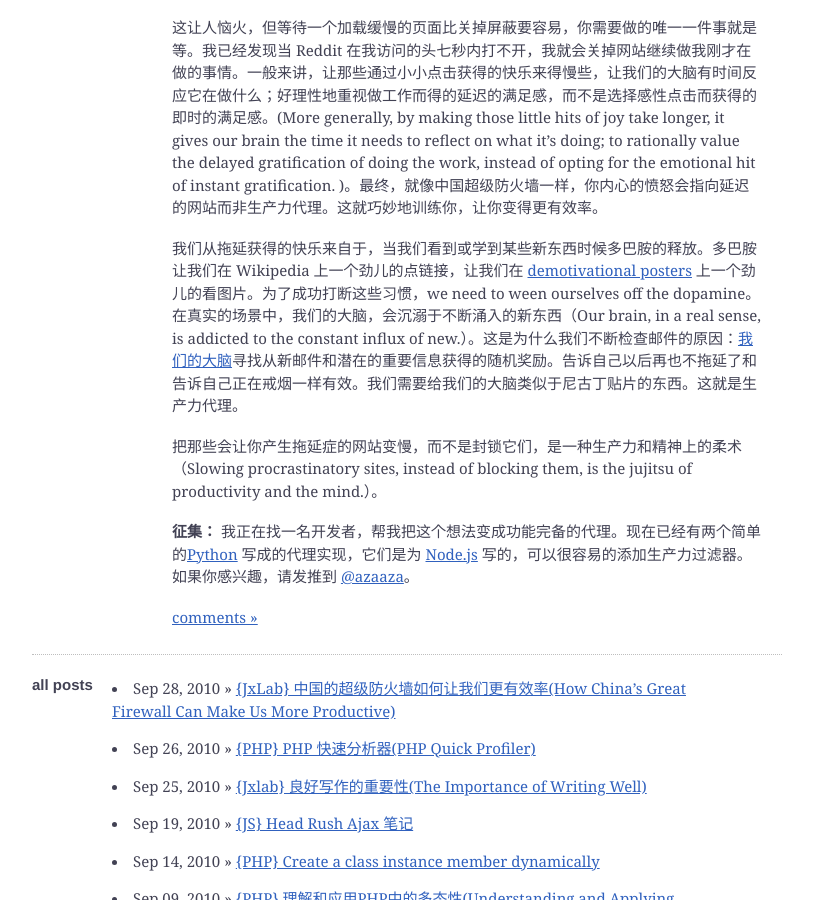
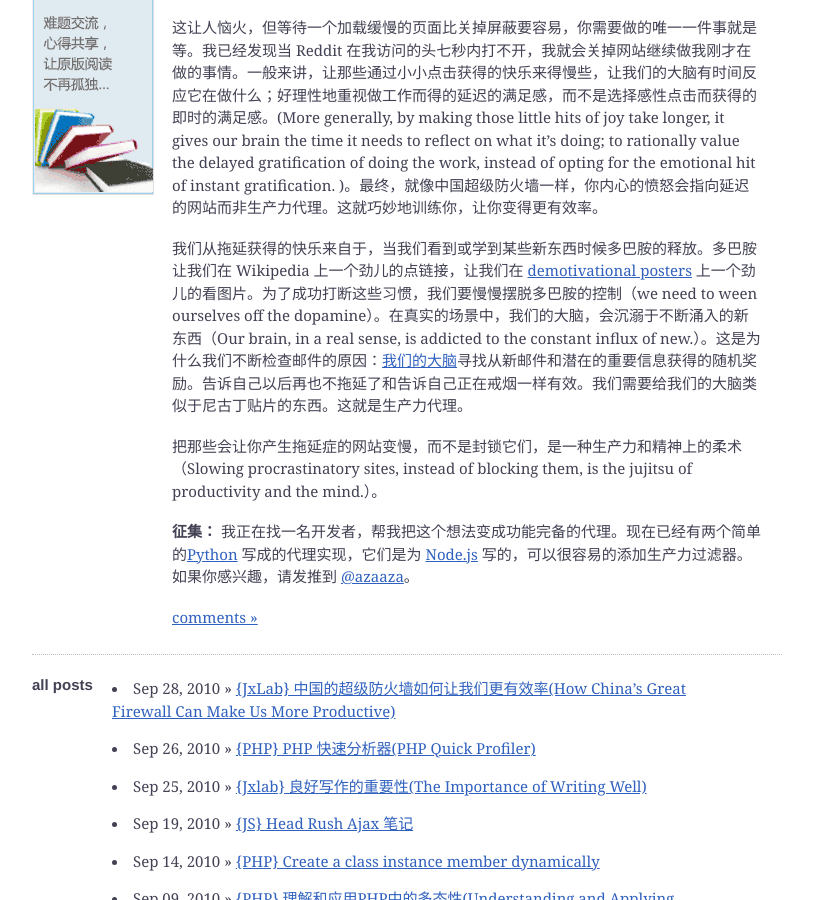
Before and after one commit to Vayn/vayn.github.io, a Jekyll site: the page built from index.html, in a window 1280 px wide and 900 px high, scrolled down 589 px. Shown: the whole window, without its empty margins (233-1046 px from the left). Built offline with Jekyll 4.4.1, drawn with Linux system fonts in a browser that asks for light colours.

Commit message:
add babelcollege ad

```diff
--- a/_posts/2010-09-28-jxlab-chinas-great-firewall-productivity.markdown
+++ b/_posts/2010-09-28-jxlab-chinas-great-firewall-productivity.markdown
@@ -21,7 +21,7 @@ categories:
 
 这让人恼火，但等待一个加载缓慢的页面比关掉屏蔽要容易，你需要做的唯一一件事就是等。我已经发现当 Reddit 在我访问的头七秒内打不开，我就会关掉网站继续做我刚才在做的事情。一般来讲，让那些通过小小点击获得的快乐来得慢些，让我们的大脑有时间反应它在做什么；好理性地重视做工作而得的延迟的满足感，而不是选择感性点击而获得的即时的满足感。(More generally, by making those little hits of joy take longer, it gives our brain the time it needs to reflect on what it’s doing; to rationally value the delayed gratification of doing the work, instead of opting for the emotional hit of instant gratification. )。最终，就像中国超级防火墙一样，你内心的愤怒会指向延迟的网站而非生产力代理。这就巧妙地训练你，让你变得更有效率。
 
-我们从拖延获得的快乐来自于，当我们看到或学到某些新东西时候多巴胺的释放。多巴胺让我们在 Wikipedia 上一个劲儿的点链接，让我们在 [demotivational posters](http://verydemotivational.com/) 上一个劲儿的看图片。为了成功打断这些习惯，we need to ween ourselves off the dopamine。在真实的场景中，我们的大脑，会沉溺于不断涌入的新东西（Our brain, in a real sense, is addicted to the constant influx of new.）。这是为什么我们不断检查邮件的原因：[我们的大脑](http://en.wikipedia.org/wiki/Nucleus_accumbens)寻找从新邮件和潜在的重要信息获得的随机奖励。告诉自己以后再也不拖延了和告诉自己正在戒烟一样有效。我们需要给我们的大脑类似于尼古丁贴片的东西。这就是生产力代理。
+我们从拖延获得的快乐来自于，当我们看到或学到某些新东西时候多巴胺的释放。多巴胺让我们在 Wikipedia 上一个劲儿的点链接，让我们在 [demotivational posters](http://verydemotivational.com/) 上一个劲儿的看图片。为了成功打断这些习惯，我们要慢慢摆脱多巴胺的控制（we need to ween ourselves off the dopamine）。在真实的场景中，我们的大脑，会沉溺于不断涌入的新东西（Our brain, in a real sense, is addicted to the constant influx of new.）。这是为什么我们不断检查邮件的原因：[我们的大脑](http://en.wikipedia.org/wiki/Nucleus_accumbens)寻找从新邮件和潜在的重要信息获得的随机奖励。告诉自己以后再也不拖延了和告诉自己正在戒烟一样有效。我们需要给我们的大脑类似于尼古丁贴片的东西。这就是生产力代理。
 
 把那些会让你产生拖延症的网站变慢，而不是封锁它们，是一种生产力和精神上的柔术（Slowing procrastinatory sites, instead of blocking them, is the jujitsu of productivity and the mind.）。
 
--- a/index.html
+++ b/index.html
@@ -8,6 +8,9 @@ title: '次世代 Jisedai NextGen'
     <div class="post-meta span-3">
         <p>
             <a href="{{ post.url }}">{{ site.posts.first.date | date: "%B %d, %Y" }}</a>
+        </p>
+        <p id="temp">
+            <a style="background: none;" href="http://babelcollege.com/ask/entry.php?docid=d68259b65e22e2e277930e0b38a4dbc4"><img src="./images/120_600.png" alt="Let's read Justice!" style="margin:0;padding:0;" /></a>
         </p>
     </div>
     <div class="post-content span-15 last">
```
Also changed, not shown: images/120_600.png (added).
